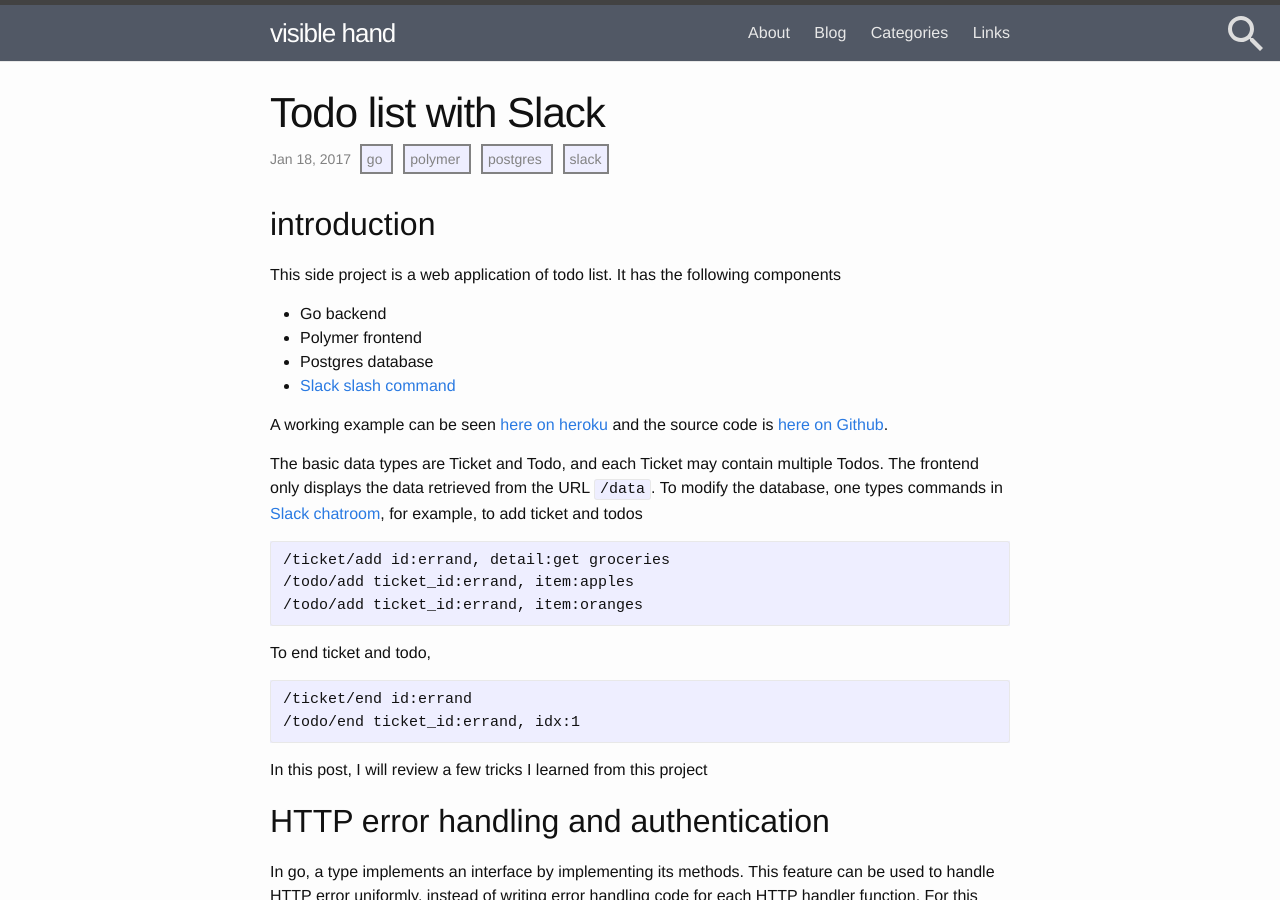
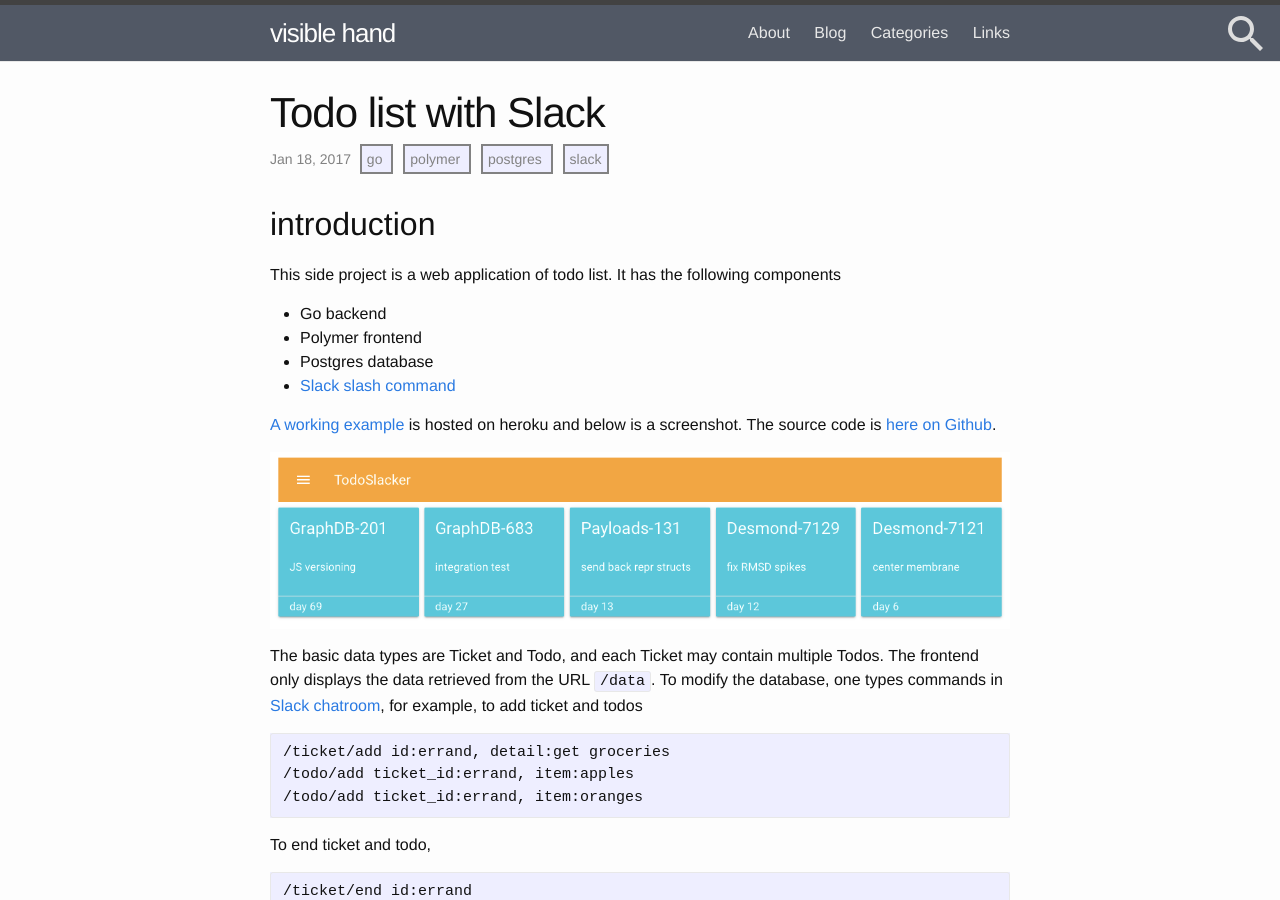
Before and after one commit to nosarthur/nosarthur.github.io, a Jekyll site: the page built from _posts/2017-01-18-todo.md, in a window 1280 px wide and 900 px high. Built offline with Jekyll 4.4.1, drawn with Linux system fonts in a browser that asks for light colours; comment, search, counter and statistics services are not loaded.

Commit message:
update Jun.27

```diff
--- a/_posts/2017-01-18-todo.md
+++ b/_posts/2017-01-18-todo.md
@@ -16,7 +16,9 @@ It has the following components
 * Postgres database
 * [Slack slash command](https://api.slack.com/slash-commands)
 
-A working example can be seen [here on heroku](http://todoslacker.herokuapp.com/) and the source code is [here on Github](https://github.com/nosarthur/todoslacker).
+[A working example](http://todoslacker.herokuapp.com/) is hosted on heroku and below is a screenshot. The source code is [here on Github](https://github.com/nosarthur/todoslacker).
+
+<img src='/assets/todoapp.png'>
 
 The basic data types are Ticket and Todo, and each Ticket may contain multiple Todos.
 The frontend only displays the data retrieved from the URL `/data`.
```
Also changed, not shown: assets/todoapp.png (added).
